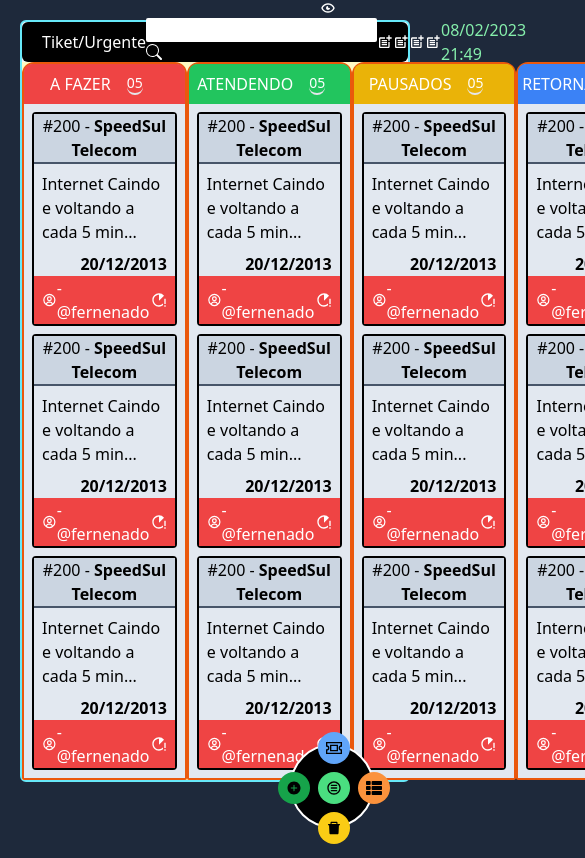
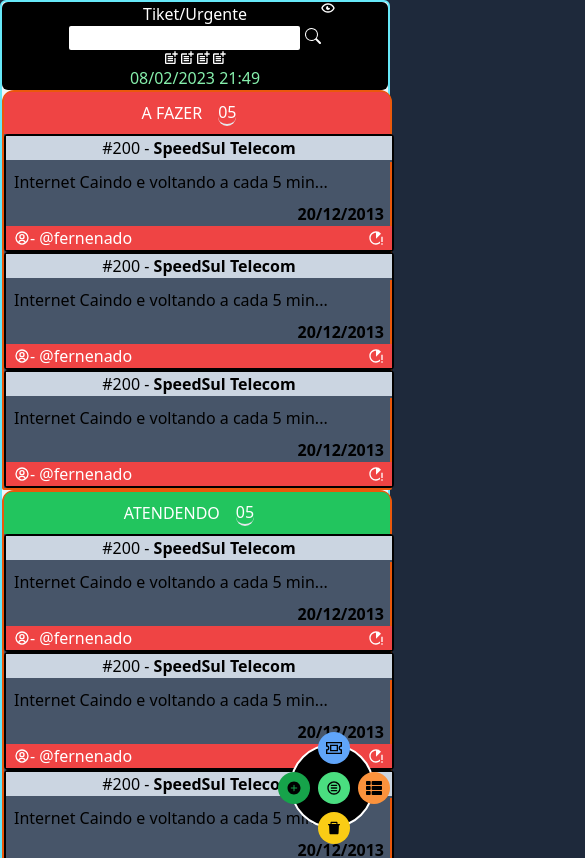
Before and after one commit to ismaelstrey/speedtiket, a React (Vite) app: page / in a window 390 px wide. Shown: the top 858 px of the page, 585 px wide, since content can reach past the window. Built offline with nearby package versions, Linux system fonts and the light colour scheme.

Commit message:
correção de responsividade

```diff
--- a/src/components/Kanban/_kanbanColumn/KanbanColumn.jsx
+++ b/src/components/Kanban/_kanbanColumn/KanbanColumn.jsx
@@ -1,9 +1,9 @@
 
 
-const KanbanColumn = (props) => <div className="flex flex-col w-full sm:m-0 md:m-0 lg:m-2 rounded-sm bg-slate-200 border-2 rounded-t-xl border-orange-600">
-    <h3 className={`flex py-2  w-full text-center content-center justify-center items-center  rounded-t-lg  ${props.titleColor} ${props.textColor}`}>
+const KanbanColumn = (props) => <div className="flex w-full  min-[320px]:w-screen min-[320px]:p-0 flex-col sm:m-0 md:m-0 lg:m-2 rounded-sm bg-slate-600 border-2 rounded-t-xl border-orange-600">
+    <h3 className={`flex w-full py-2  text-center content-center justify-center items-center  rounded-t-lg  ${props.titleColor} ${props.textColor}`}>
          {props.title}
-          <span className=" mx-4 rounded-full border-b-2 text-sm">05</span>
+          <span className=" mx-4 rounded-full border-b-2 ">05</span>
           </h3>
 
     <div>{props.children}</div>
--- a/src/components/Kanban/_kanbanContainer/KanbanContainer.jsx
+++ b/src/components/Kanban/_kanbanContainer/KanbanContainer.jsx
@@ -1,3 +1,3 @@
-const KanbanContainer =({children})=><div className='flex md:flex-col sm:flex-col lg:flex-row w-full h-full bg-yellow-100'>{children}</div>
+const KanbanContainer =({children})=><div className='flex min-[320px]:flex-col md:flex-col sm:flex-col lg:flex-row w-full h-full '>{children}</div>
 
 export  {KanbanContainer};
--- a/src/components/Kanban/_kanbanContainerCard/KanbanCardContainer.jsx
+++ b/src/components/Kanban/_kanbanContainerCard/KanbanCardContainer.jsx
@@ -1,6 +1,6 @@
 import {BiUserCircle} from 'react-icons/bi'
 import {MdRunningWithErrors} from 'react-icons/md'
-const KanbanContainerCard =() =><div className="flex flex-col rounded border-2 border-black m-2 hover:mx-0 cursor-pointer">
+const KanbanContainerCard =() =><div className="flex w-full min-[320px]:w-screen min-[320px]:p-0 min-[320px]:m-0 flex-col rounded border-2 border-black m-2 hover:mx-0 cursor-pointer">
 <p className="text-center border-b-2 border-b-slate-600 bg-slate-300 "><span className="">#200</span> - <strong>SpeedSul Telecom</strong></p>
 
 <p className='m-2'>Internet Caindo e voltando a cada 5 min...</p>
--- a/src/components/Main/Main.jsx
+++ b/src/components/Main/Main.jsx
@@ -1,7 +1,7 @@
 import {MainNavActions} from "./_actions/MainNavActions";
 
 
-const Main = ({children}) =><div className="flex h-full flex-col w-full m-5 border-2 rounded-md border-cyan-300 bg-slate-100">
+const Main = ({children}) =><div className="flex h-full flex-col w-full min-[320px]:w-screen min-[320px]:m-0 m-5 border-2 rounded-md border-cyan-300 bg-slate-100">
    <MainNavActions/>
     {children}
     </div>
--- a/src/components/Main/_actions/MainNavActions.jsx
+++ b/src/components/Main/_actions/MainNavActions.jsx
@@ -2,8 +2,8 @@
 import {MdPostAdd} from 'react-icons/md'
 import {BsSearch} from 'react-icons/bs'
 const MainNavActions =() =>
- <div className="flex w-full bg-black h-10 rounded-md sticky -top-12 px-5 hover:-top-4 hover:h-14" >
-    <ul className=" text-white flex w-full justify-between items-center content-center">
+ <div className="flex w-full  bg-black h-10 rounded-md sticky -top-12 px-5 hover:-top-4 hover:h-14 min-[320px]:h-auto" >
+    <ul className=" text-white flex w-full min-[320px]:w-screen min-[320px]:flex-col justify-between items-center content-center">
         <li><a href="#">Tiket/Urgente</a></li>
         <li><input className='input rounded-sm' type="text"  /> <button><BsSearch/></button></li>
        <span className='flex'>
--- a/src/components/Menu/index.jsx
+++ b/src/components/Menu/index.jsx
@@ -15,8 +15,8 @@
   const [abrirEmpresa, setAbrirEmpresa] =useState(false)
   const [abrirTiket, setAbrirTiket] =useState(false)
 
-  const NovoTiket = () => <div className="fixed flex  w-full h-screen items-center justify-center bg-opacity-30 backdrop-blur-sm inset-0"><NewTiket/></div>
-  const NovaEmpresa = () => <div className="fixed flex  w-full h-screen items-center justify-center bg-opacity-30 backdrop-blur-sm inset-0"><NewEmpresa/></div>
+  const NovoTiket = () => <div className="fixed flex  w-full min-[320px]:w-screen h-screen items-center justify-center bg-opacity-30 backdrop-blur-sm inset-0"><NewTiket/></div>
+  const NovaEmpresa = () => <div className="fixed flex  w-full min-[320px]:w-screen  h-screen items-center justify-center bg-opacity-30 backdrop-blur-sm inset-0"><NewEmpresa/></div>
 
 return(
 
```
